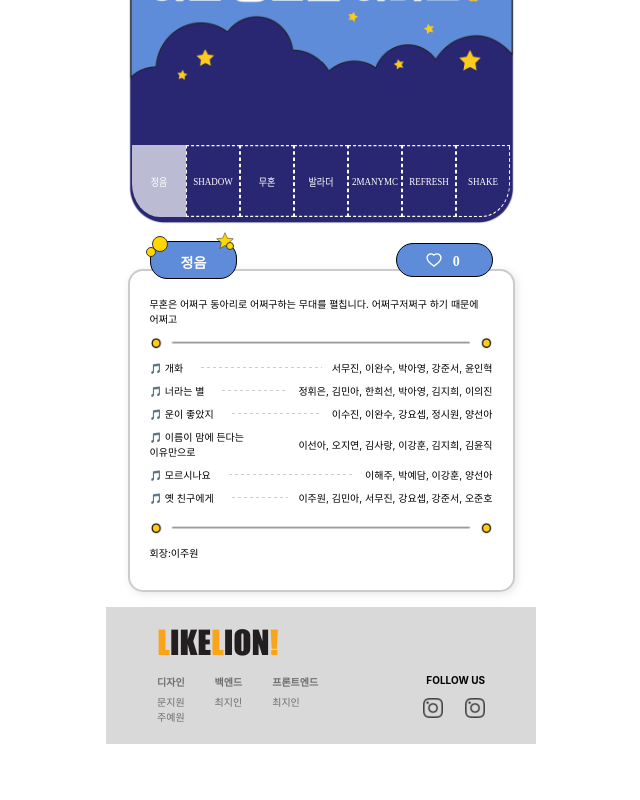
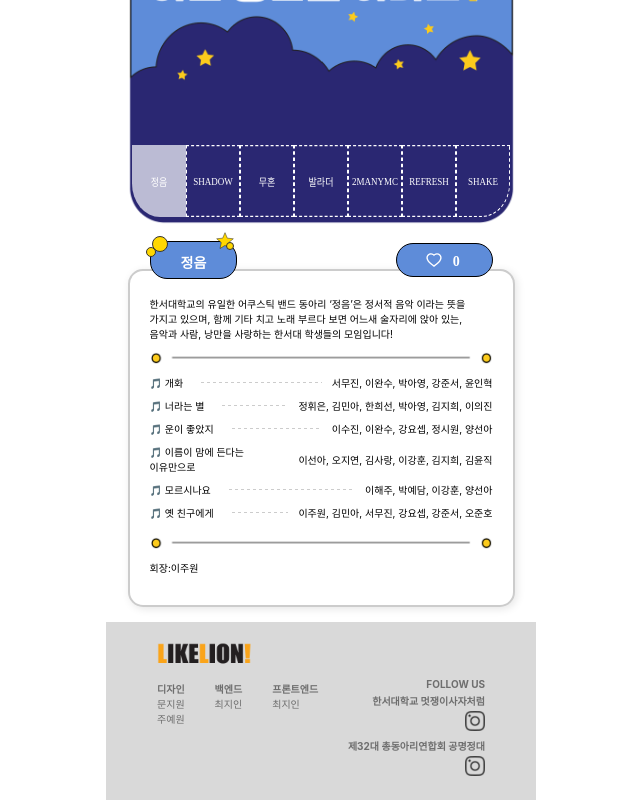
Before and after one commit to friend1019/club-night-hsu-front, a React (Create React App) app: page /perform in a window 1280 px wide. Shown: the part 232-1032 px from the top of the page, without its empty margins (319-959 px from the left). Before the commit the page ends 976 px from the top, so only its background shows below. Built offline with nearby package versions, Linux system fonts and the light colour scheme; no server answers; the database is empty; a web font is replaced by a local one.

Commit message:
정식버전임 진짜

```diff
--- a/src/css/Footer.css
+++ b/src/css/Footer.css
@@ -42,24 +42,25 @@
 /* 오른쪽 영역 */
 .footer-right {
   display: flex;
-  flex-direction: column;
+  flex-direction:column;
   align-items: flex-end;
-  gap: 7px;
+  gap: 3px;
   text-align: right;
   margin-right: 10%;
-  margin-top: 11.5%;
+  margin-top: 9%;
+  font-weight: bold;
 }
 
 .footer-role {
   font-weight: bold;
   font-size: 10px;
-  margin-bottom: 5px;
   white-space: nowrap;
+  color: #6e6e6e;
 }
 
 .footer-icons {
   display: flex;
-  gap: 22px;
+  gap: 20px;
 }
 
 .footer-icons img {
@@ -67,6 +68,12 @@
   height: 20px;
   cursor: pointer;
   transition: 0.2s;
+}
+
+.footer-name{
+  font-size: 10px;
+  white-space: nowrap;
+  color: #6e6e6e;
 }
 
 /* 모바일 반응형 */
--- a/src/css/HomePage/ChatBox.css
+++ b/src/css/HomePage/ChatBox.css
@@ -7,7 +7,6 @@
   height: 250px;
   width: 80%;
   max-width: 380px;
-    margin-top: 0;
   margin-left: auto;
   margin-right: auto;
   display: flex;
@@ -29,24 +28,35 @@
   max-width: 70%;
   padding: 7px 13px;
   border-radius: 15px;
-    font-size: 10px;
+  font-size: 11px;
   word-break: break-word;
 }
 
+/* 자신이 보낸 메시지 (오른쪽) */
+.right {
+  align-self: flex-end;
+  background-color: #817dc4;
+  color: white;
+  margin-left: auto;
+  text-align: right;
+}
+
+/* 다른 사람이 보낸 메시지 (왼쪽) */
+.left {
+  align-self: flex-start; /* 왼쪽 정렬 */
+  background-color: #2e2c79;
+  color: white;
+  margin-right: auto;
+  text-align: left;
+}
+
 .chat-messages::-webkit-scrollbar {
-    width: 2px;  /* 스크롤 너비 */
+  width: 2px; /* 스크롤 너비 */
 }
 
 .chat-messages::-webkit-scrollbar-thumb {
-    background-color: #2e2c79;  /* 스크롤바 색 */
+  background-color: #2e2c79; /* 스크롤바 색 */
   border-radius: 10px;
-  }
-
-  /* 오른쪽 정렬 스타일 */
-  .chat-message.right {
-    align-self: flex-end;
-    background-color: #2e2c79;
-    color: white;
 }
 
 .chat-input-box {
@@ -62,11 +72,16 @@
   outline: none;
 }
 
-  /* 전송버튼 */
+/* 전송 버튼 */
 .send-btn {
-    background-color: #BBBBD4;
+  background-color: #bbbbd4;
   border: 1px solid #000000;
   border-radius: 50%;
   padding: 8px;
   cursor: pointer;
+  transition: background-color 0.3s ease;
 }
+
+.send-btn:hover {
+  background-color: #9999cc; /* 버튼 호버 효과 추가 */
+}
--- a/src/jsx/Footer.jsx
+++ b/src/jsx/Footer.jsx
@@ -8,7 +8,6 @@ const Footer = () => {
     <div className="footer-container">
       <div className="footer-left">
         <img src={푸터로고} alt="footer-logo" className="footer-logo" />
-
         <div className="footer-members">
           <div>
             <div className="footer-role">디자인</div>
@@ -28,10 +27,14 @@ const Footer = () => {
 
       <div className="footer-right">
         <div className="footer-role">FOLLOW US</div>
+        <div className="footer-name">한서대학교 멋쟁이사자처럼</div>
         <div className="footer-icons">
           <a href="https://www.instagram.com/likelion_hsu?igsh=NG5uNWQ1OHV4aWVr">
             <img src={insta} alt="insta" />
           </a>
+        </div>
+        <div className="footer-name">제32대 총동아리연합회 공명정대</div>
+        <div className="footer-icons">
           <a href="https://www.instagram.com/hsu_gmjd32th/">
             <img src={insta} alt="insta" />
           </a>
--- a/src/jsx/HomePage/ChatBox.jsx
+++ b/src/jsx/HomePage/ChatBox.jsx
@@ -90,7 +90,12 @@ const ChatBox = () => {
     <div className="chat-box">
       <div className="chat-messages">
         {messages.map((msg, idx) => (
-          <div key={idx} className="chat-message right">
+          <div
+            key={idx}
+            className={`chat-message ${
+              msg.anonId === anonId ? "right" : "left"
+            }`}
+          >
             {msg.text}
           </div>
         ))}
--- a/src/jsx/PerformPage/PerformContent.jsx
+++ b/src/jsx/PerformPage/PerformContent.jsx
@@ -2,7 +2,7 @@ const performContent = [
   {
     id: 1,
     clubName: "정음",
-    desc: "무혼은 어쩌구 동아리로 어쩌구하는 무대를 펼칩니다. 어쩌구저쩌구 하기 때문에 어쩌고",
+    desc: "한서대학교의 유일한 어쿠스틱 밴드 동아리 ‘정음’은 정서적 음악 이라는 뜻을 가지고 있으며, 함께 기타 치고 노래 부르다 보면 어느새 술자리에 앉아 있는, 음악과 사람, 낭만을 사랑하는 한서대 학생들의 모임입니다!",
     songList: [
       { title: "개화", singer: "서무진, 이완수, 박아영, 강준서, 윤인혁" },
       {
@@ -28,7 +28,7 @@ const performContent = [
   {
     id: 2,
     clubName: "SHADOW",
-    desc: "발라더은 어쩌구 동아리로 어쩌구하는 무대를 펼칩니다. 어쩌구저쩌구 하기 때문에 어쩌고",
+    desc: "1992년에 설립되어 한서대학교와 역사를 함께해온 전통 있는 한서대의 유일무이한 락밴드 동아리, SHADOW입니다. 락을 기반으로 다양한 음악을 선보이며, 열정과 재능을 무대 위에서 마음껏 펼치는 곳! 선후배가 서로 멘토가 되어 음악으로 소통하고 함께 성장하는 SHADOW의 무대, 지금 시작합니다!",
     songList: [
       { title: "New Divide", singer: "정균영, 김민주, 김현경, 신예진, 정광문" },
       {
@@ -55,7 +55,7 @@ const performContent = [
   {
     id: 3,
     clubName: "무혼",
-    desc: "SHADOW은 어쩌구 동아리로 어쩌구하는 무대를 펼칩니다. 어쩌구저쩌구 하기 때문에 어쩌고",
+    desc: "무척 고마워, 혼자 있지 않게 해줘서.. 한서대 밴드부 무혼의 뜻입니다. 바로 이순간 여러분과 함께할 수 있음에 감사하며, 무혼만의 감성으로 무대를 가득 채워줄 예정입니다. 다 함께, 무혼과의 시간을 마음껏 즐겨주세요!",
     songList: [
       {
         title: "알루미늄",
@@ -84,7 +84,7 @@ const performContent = [
   {
     id: 4,
     clubName: "발라더",
-    desc: "목소리만으로 무대를 채우는 보컬동아리",
+    desc: "목소리만으로 무대를 채우는 보컬동아리 발라더!!",
     songList: [
       { title: "바라봐줘요", singer: "이채연" },
       { title: "청혼", singer: "정승화, 한성욱" },
@@ -98,7 +98,7 @@ const performContent = [
   {
     id: 5,
     clubName: "2MANYMC",
-    desc: "정음은 어쩌구 동아리로 어쩌구하는 무대를 펼칩니다. 어쩌구저쩌구 하기 때문에 어쩌고",
+    desc: "한서대 유일무이 힙합동아리 2MANYMC!",
     songList: [
       { title: "Not like us", singer: "바르후스바디후 바르스벌드(진태형)" },
       { title: "Sun goes down", singer: "박현준" },
@@ -138,7 +138,7 @@ const performContent = [
   {
     id: 7,
     clubName: "SHAKE",
-    desc: "SHAKE은 어쩌구 동아리로 어쩌구하는 무대를 펼칩니다. 어쩌구저쩌구 하기 때문에 어쩌고",
+    desc: "저희는 댄스를 사랑하는 사람들이 모여 함께 춤을 배우고 즐기는 한서대의 유일무이 댄스동아리 SHAKE 입니다 오늘 무대를 위한 동아리부원들의 노력을 함께 즐겨주시면 감사하겠습니다 많은 호응 부탁드립니다 !!",
     songList: [
       { title: "How Sweet", singer: "조수민, 김하연, 전은지, 조유리, 박서영" },
       { title: "Body", singer: "한서진, 류다을, 최연서, 김나연" },
```
Also changed, not shown: src/img/메인이미지.png. Lines whose indentation alone changed are shown as unchanged.
